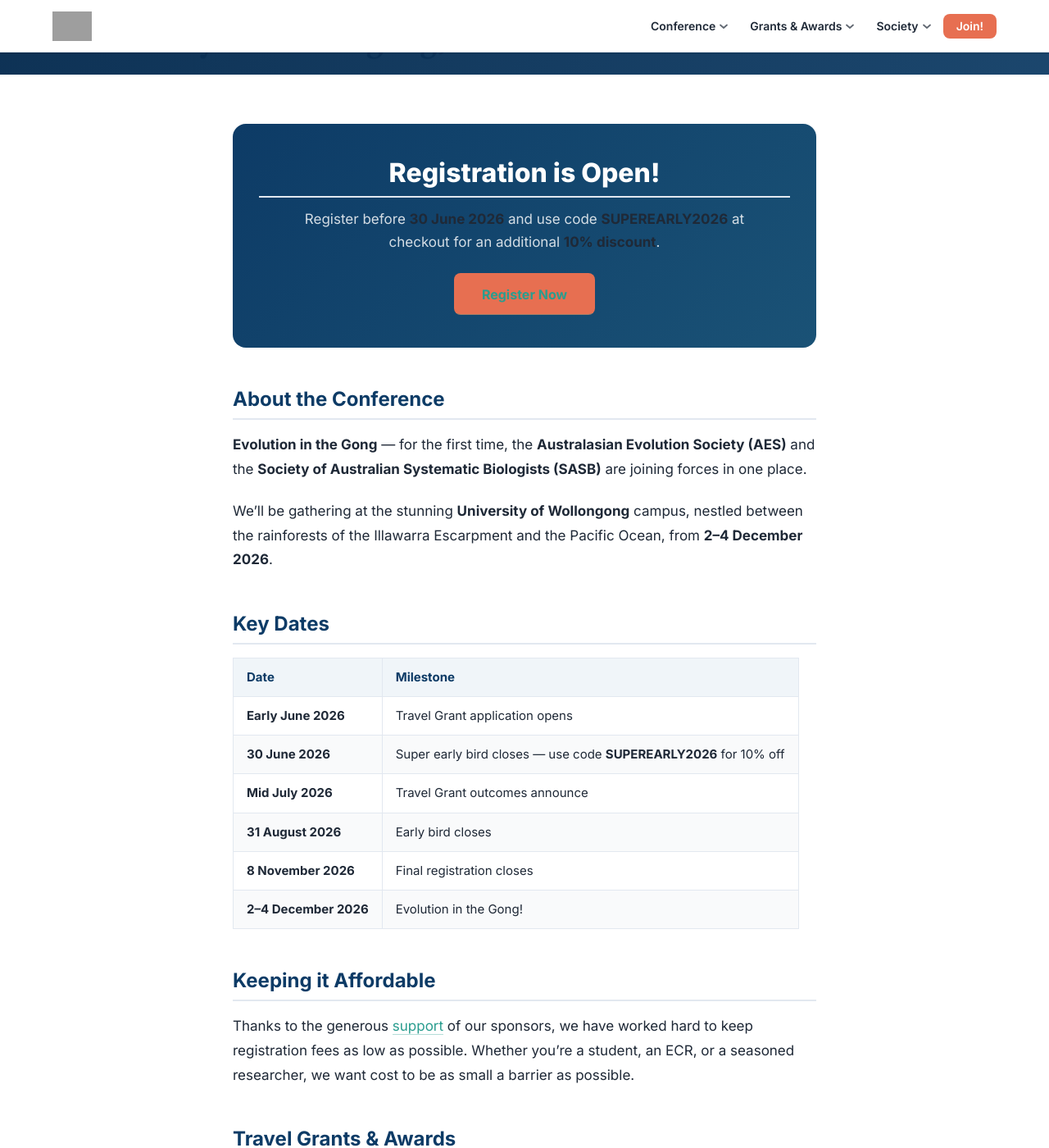
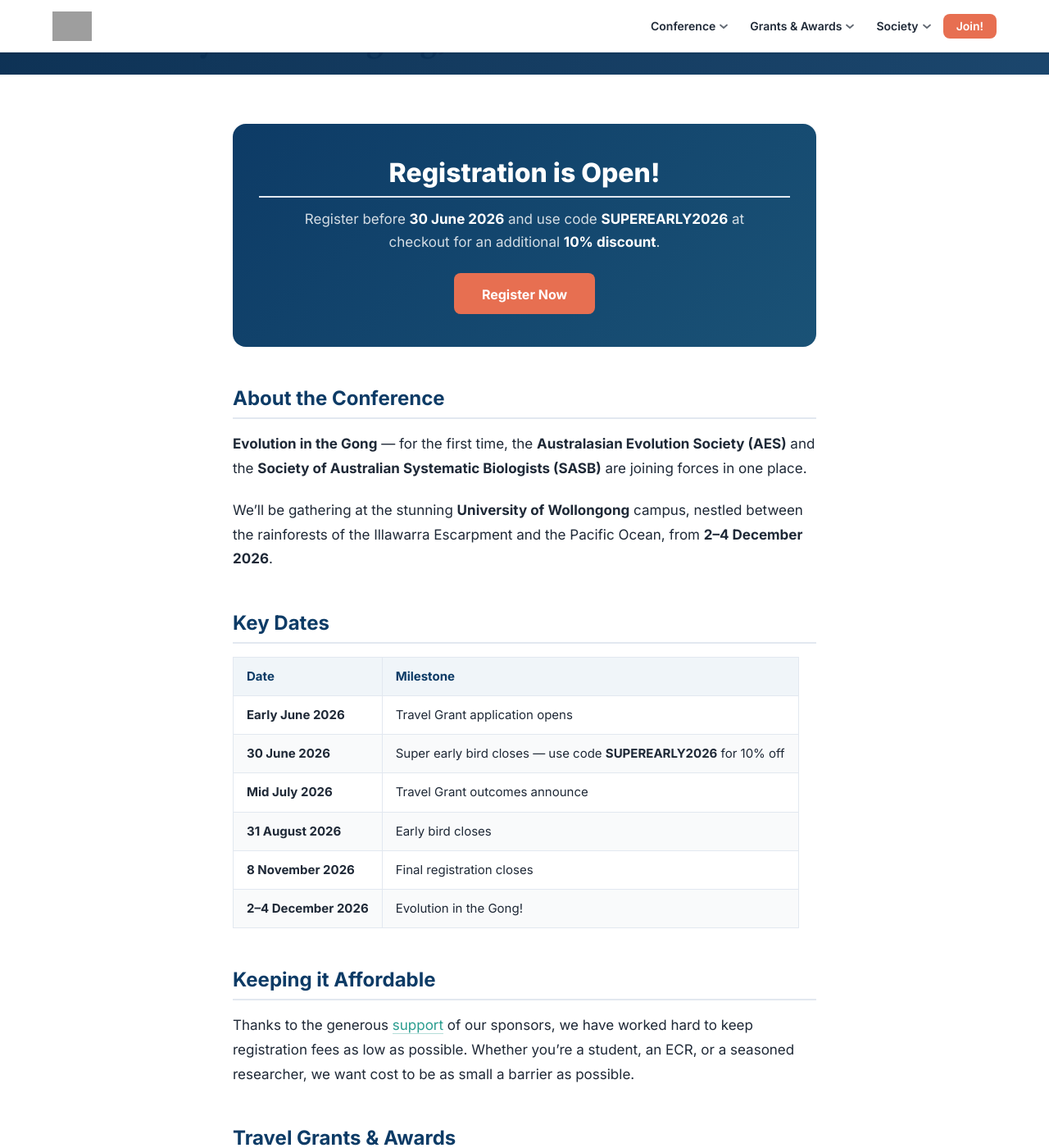
Before and after one commit to ausevo/ausevo.github.io, a Jekyll site: the page built from registration.md, in a window 1280 px wide and 1400 px high, scrolled down 207 px. Shown: the whole window at 82% size. Built offline with Jekyll 4.4.1, drawn with Linux system fonts in a browser that asks for light colours; grey boxes are pictures that could not be loaded.

Commit message:
update button contrast no longer teal over orange. Use white instead

```diff
--- a/css/aes-theme.css
+++ b/css/aes-theme.css
@@ -497,14 +497,14 @@
 .btn--lg { padding: 16px 32px; font-size: 1rem; }
 .btn--sm { padding: 8px 16px; font-size: 0.875rem; }
 
-.btn--coral  { background: var(--c-coral); color: white; border-color: var(--c-coral); }
-.btn--coral:hover { background: var(--c-coral-dark); border-color: var(--c-coral-dark); color: white; }
+.btn--coral, a.btn--coral  { background: var(--c-coral); color: white; border-color: var(--c-coral); }
+.btn--coral:hover, a.btn--coral:hover { background: var(--c-coral-dark); border-color: var(--c-coral-dark); color: white; }
 
-.btn--navy   { background: var(--c-navy); color: white; border-color: var(--c-navy); }
-.btn--navy:hover { background: var(--c-navy-light); border-color: var(--c-navy-light); color: white; }
+.btn--navy, a.btn--navy   { background: var(--c-navy); color: white; border-color: var(--c-navy); }
+.btn--navy:hover, a.btn--navy:hover { background: var(--c-navy-light); border-color: var(--c-navy-light); color: white; }
 
-.btn--teal   { background: var(--c-teal); color: white; border-color: var(--c-teal); }
-.btn--teal:hover { background: #238b7e; border-color: #238b7e; color: white; }
+.btn--teal, a.btn--teal   { background: var(--c-teal); color: white; border-color: var(--c-teal); }
+.btn--teal:hover, a.btn--teal:hover { background: #238b7e; border-color: #238b7e; color: white; }
 
 .btn--outline-navy {
   background: transparent; color: var(--c-navy); border-color: var(--c-navy);
@@ -832,6 +832,8 @@
   transition: border-color var(--t-fast), color var(--t-fast);
 }
 .prose a:hover { color: var(--c-navy); border-bottom-color: var(--c-navy); }
+.prose a.btn { color: white; border-bottom: none; }
+.prose a.btn:hover { color: white; }
 
 .prose ul, .prose ol { padding-left: 1.5em; margin-bottom: 1.25em; list-style: revert; }
 .prose li { margin-bottom: 0.5em; }
@@ -1226,6 +1228,7 @@
   margin: 0 auto 1.5rem;
   line-height: 1.65;
 }
+.sponsor-cta-box p strong { color: white; }
 .sponsor-cta-box__actions {
   display: flex;
   justify-content: center;
```
